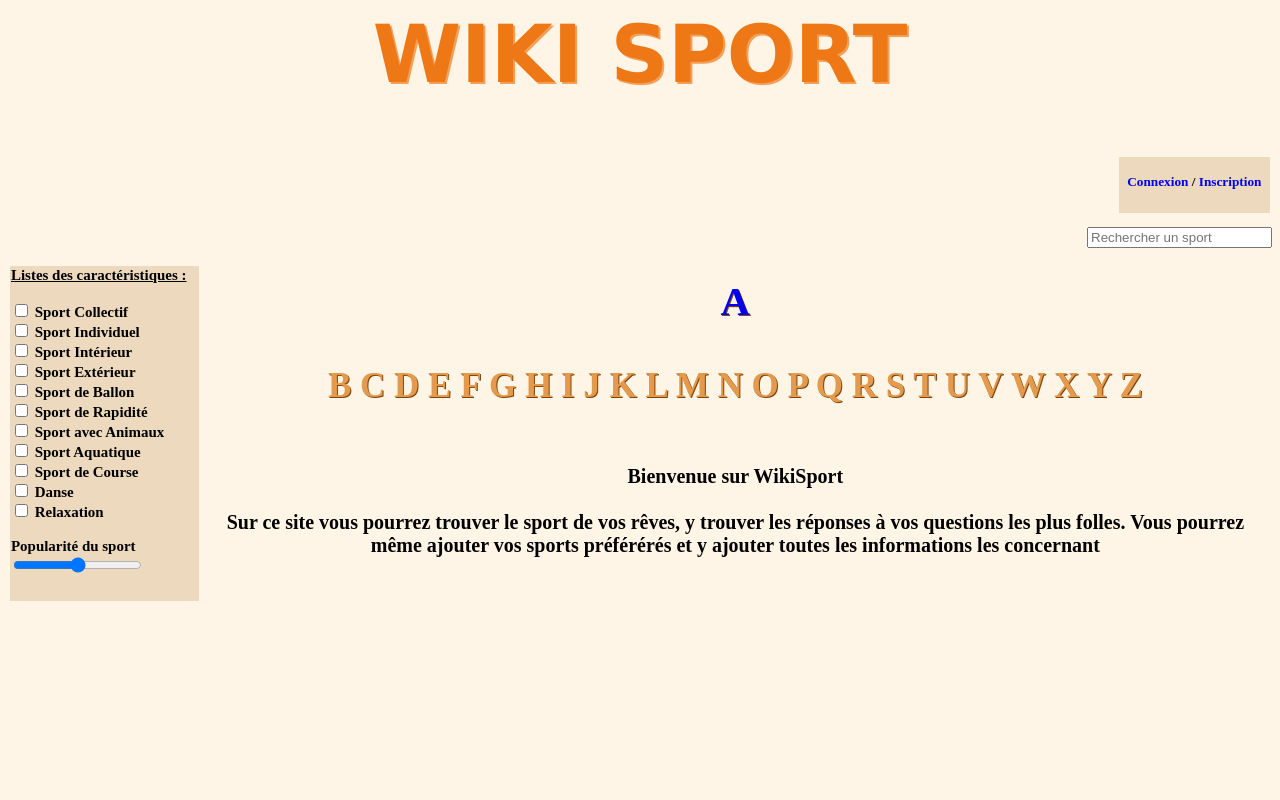
After one commit to EmmaChandivert/Projet-Annuel-, a PHP site: page / in a window 1280 px wide. The commit adds this page. Run offline with PHP 8.4, Linux system fonts and the light colour scheme.

Commit message:
Add files via upload

```diff
--- /dev/null
+++ b/Index.css
@@ -0,0 +1,61 @@
+
+/* mise en page du titre de la page  */
+h1{
+    color:rgb(238, 119, 22);
+    text-align: center;
+    font-size: 80 ;
+    text-shadow: 2px 2px rgba(238, 119, 22, 0.678);
+    font-family: 'Lucida Sans', 'Lucida Sans Regular', 'Lucida Grande', 'Lucida Sans Unicode', Geneva, Verdana, sans-serif;
+}
+
+/* mise en page du fond de page */
+body{
+    background-color: rgb(255, 245, 231);
+}
+
+/* mise en page pour l'option de connexion */
+.fondconnexion{
+    background-color:  rgb(237, 217, 189);
+    text-align: center;
+    width: 90%;
+    height: 120%;
+}
+
+/* decoration des lettres */
+.decolettre{
+    color : rgb(227, 154, 76);
+    text-align: center;
+    font-size: 35;
+    text-shadow: 1px 1px rgb(130, 68, 10);
+}
+
+/* mise en page de la cellule avec les caracterisitiques */
+.fondcara{
+    text-align: left;
+    background-color: rgb(237, 217, 189) ;
+    width: 15%;
+    font-size: large;
+}
+
+/* mise en page de la description du site */
+.description{
+    text-align: center;
+    font-size: 20;
+}
+
+/* mise en page de la lettre sur la quelle on est sur la page de resultat */
+.lettreclic{
+    color: rgb(74, 25, 1);
+}
+
+/* mise en page du fond des sports correspondant à la recherche  */
+.tabsport{
+    border-color: rgb(0, 6, 6);
+    border-style:groove;
+    background-color: rgb(255, 173, 110);
+    border-inline-style : none;
+}
+
+.fondins{
+    background-color: rgb(237, 217, 189) ;
+}
--- /dev/null
+++ b/Index.php
@@ -0,0 +1,86 @@
+<html>
+        <head>
+            <meta charset="utf-8"/>
+            <title> Accueil </title>
+            <link rel="stylesheet" href="Index.css">
+        </head>
+
+        <body>
+            <!-- titre de la page et lien vers la page d'acceuil -->
+            <a href="Index.php" style = "text-decoration : none" > <h1>WIKI SPORT</h1> </a>
+
+            <!-- tableau pour les boutons de connexion et d'inscription -->
+            <table  align="right" >
+                    <td class="fondconnexion">
+                        <h5>
+                            <br>
+                            <a href="connexion.php" style = "text-decoration : none" > Connexion </a> /
+                            <a href="inscription.php" style = "text-decoration : none" > Inscription</a>
+                        </h5>
+                    </td>
+            </table>
+
+            <br><br>
+            <br><br>
+
+            <!-- barre de recherhce d'un sport  -->
+            <Form align="right">
+                <form method="post">
+                <input type="text" placeholder="Rechercher un sport">
+            </form>
+
+
+            <!-- tableau pour organiser la page  -->
+            <table>
+                <!-- ligne 1 -->
+                <tr>
+                    <!-- case avec le formulaire pour la recherche d'un sport selon les criteres  -->
+                    <td rowspan="2"<form class="fondcara"methode="post">
+                        <h5> <strong> <u> Listes des caractéristiques :</u> </strong><br> <br>
+
+                        <input type="checkbox" name="Sport Collectif" id="Sport Collectif" >
+                        <label>Sport Collectif           </label> <br>
+                        <input type="checkbox" name="Sport Individuel" id="Sport Individuel" >
+                        <label>Sport Individuel      </label> <br>
+                        <input type="checkbox" name="Sport Intérieur" id="Sport Intérieur" >
+                        <label>Sport Intérieur       </label> <br>
+                        <input type="checkbox" name="Sport Extérieur" id="Sport Extérieur" >
+                        <label>Sport Extérieur       </label> <br>
+                        <input type="checkbox" name="Sport de Ballon" id="Sport de Ballon" >
+                        <label>Sport de Ballon       </label> <br>
+                        <input  type="checkbox" name=" Sport de Rapidité" id=" Sport de Rapidité" >
+                        <label> Sport de Rapidité    </label> <br>
+                        <input type="checkbox" name=" Sport avec Animaux" id=" Sport avec Animaux" >
+                        <label> Sport avec Animaux    </label> <br>
+                        <input type="checkbox" name="Sport Aquatique" id="Sport Aquatique " >
+                        <label>Sport Aquatique       </label><br>
+                        <input type="checkbox" name=" Sport de Course   " id=" Sport de Course   " >
+                        <label> Sport de Course    </label> <br>
+                        <input type="checkbox" name=" Danse " id=" Danse " >
+                        <label> Danse                </label> <br>
+                        <input type="checkbox" name=" Relaxation  " id=" Relaxation  " >
+                        <label> Relaxation   </label> <br> <br>
+                        <label>Popularité du sport   </label>
+                        <input type="range" name="Popularité du sport" id="Popularité du sport " > <br>
+                        </form>
+                    </td>
+
+                    <!-- case du tableau avec les boutons sous forme de lettre qui renvoie sur les autres pages du sites -->
+                    <td>
+                        <h3 class="decolettre"> <a href="A.php" style = "text-decoration : none" > <h3> A </h3> </a> B C D E F G H I J K L M N O P Q R S T U V W X Y Z  </h3>
+                    </td>
+                </tr>
+
+                <!-- ligne 2  -->
+                <tr>
+                    <!-- case du tableau avec le descriptif du site -->
+                    <td>
+                        <h5 class="Description"> Bienvenue sur WikiSport
+                            <br>
+                            <br> Sur ce site vous pourrez trouver le sport de vos rêves, y trouver les réponses à vos questions les plus folles. Vous pourrez même ajouter vos sports préférérés et y ajouter toutes les informations les concernant
+                        </h5>
+                    </td>
+                </tr>
+            </table>
+        </body>
+    </html>
```
Also changed, not shown: A.php (+36 -28 lines), connexion.php (added, +35 -0 lines), inscription.php (added, +46 -0 lines), chat.jpg (added).
